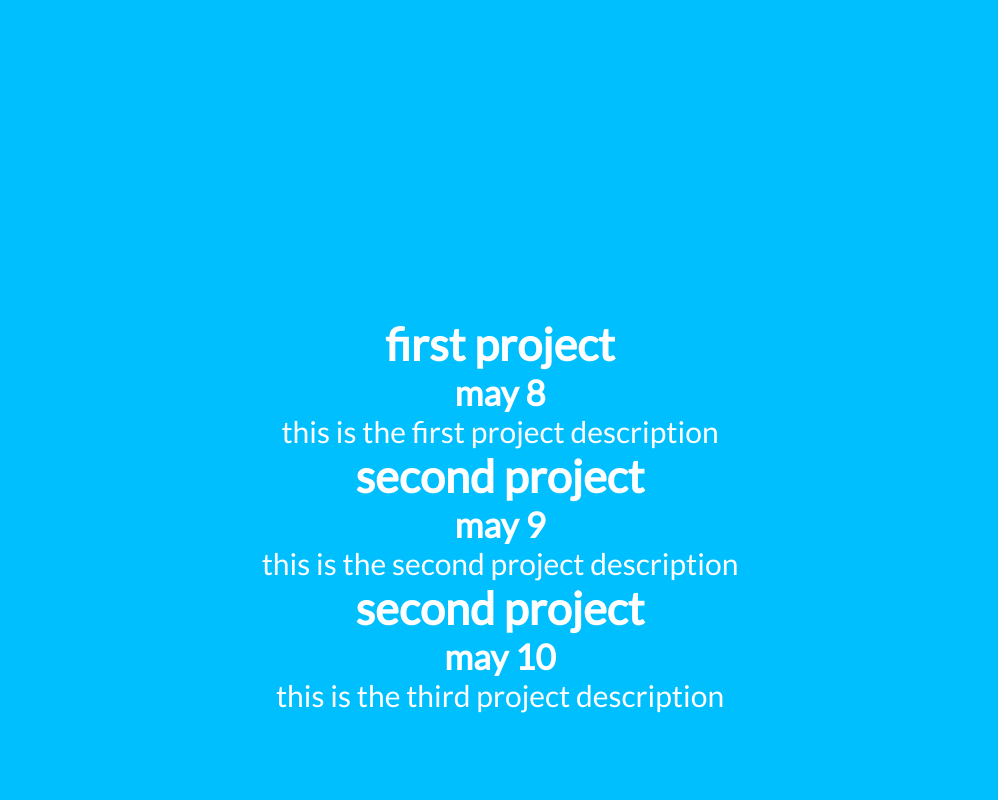
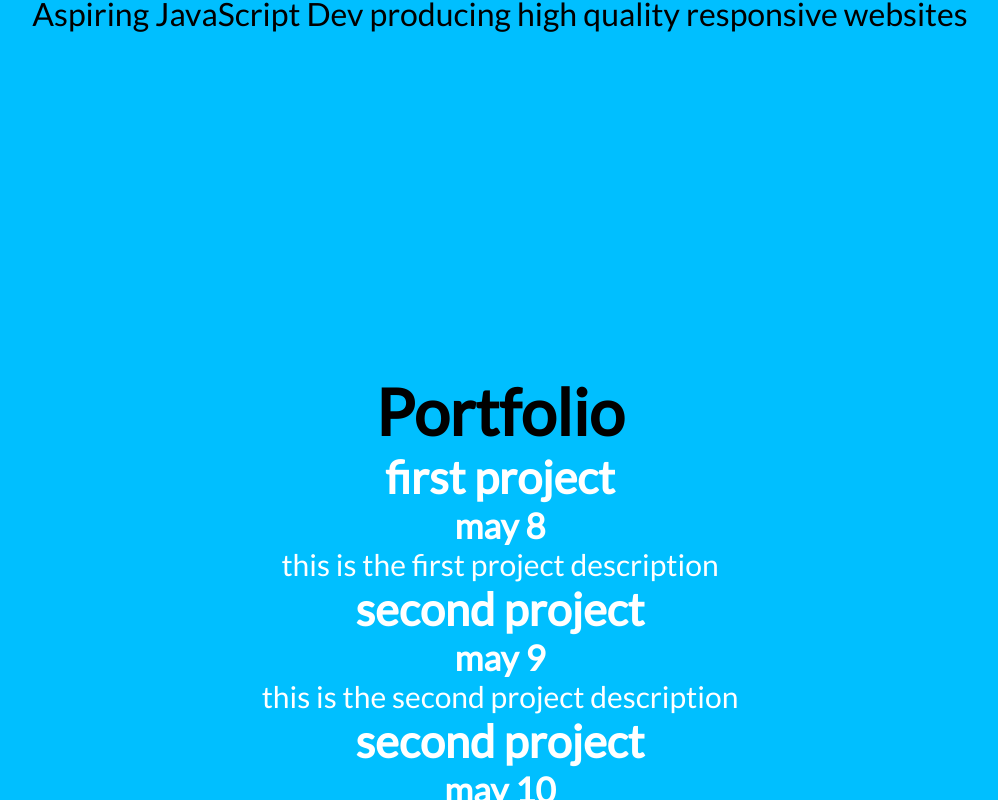
Before and after one commit to axelmichael11/portfolio, a plain HTML site: page index.html in a window 1280 px wide. Shown: the part 443-1243 px from the top of the page, without its empty margins (140-1138 px from the left). Before the commit the page ends 1156 px from the top, so only its background shows below. Drawn offline with nearby package versions, Linux system fonts and the light colour scheme; files that its build step writes are made by us from their sources.

Commit message:
madded handlebars

```diff
--- a/index.html
+++ b/index.html
@@ -17,7 +17,6 @@
   <div id="nav">
     <i id="icon-menu" class="fa fa-bars" aria-hidden="true"></i>
 
-
     <ul class="navBarlinks">
       <li id="about">About</li>
       <i id="about-icon" class="fa fa-id-card-o" aria-hidden="true"></i>
@@ -28,18 +27,21 @@
   </div>
   <div id="about-page"></div>
   <div id="portfolio-pages">
+      <h1>Portfolio</h1>
       <article class="template" data-category="whatev">
         <header>
-          <h1>Title</h1>
-          <h3 class="publishedOn">publishedOn</h3>
-          <p class="projectDescription">Description</p>
+          <h2>{{title}}</h2>
+          <h3 class="publishedOn">{{publishedOn}}</h3>
+          <p class="projectDescription">{{description}}</p>
         </header>
   </div>
 </body>
+<script src="https://cdnjs.cloudflare.com/ajax/libs/handlebars.js/4.0.4/handlebars.js"></script>
 <script
   src="https://code.jquery.com/jquery-3.2.1.min.js"
   integrity="sha256-hwg4gsxgFZhOsEEamdOYGBf13FyQuiTwlAQgxVSNgt4="
   crossorigin="anonymous"></script>
 <script src="scripts/projectData.js"></script>
 <script src="scripts/index.js"></script>
+<script src="scripts/pageView.js"></script>
 </html>
--- a/scripts/index.js
+++ b/scripts/index.js
@@ -13,14 +13,17 @@ function Project(rawDataObj) {
 }
 
 Project.prototype.toHtml = function () {
-  var $newProject = $('article.template').clone();
-  $newProject.removeClass('template');
+  // var $newProject = $('article.template').clone();
+  // $newProject.removeClass('template');
+  // if (!this.publishedOn) $newProject.addClass('draft');
+  // $newProject.find('h2').html(this.title);
+  // $newProject.find('h3').html(this.publishedOn);
+  // $newProject.find('p').html(this.description);
+  // return $newProject;
+  var template = $('.template').html();
 
-  if (!this.publishedOn) $newProject.addClass('draft');
-  $newProject.find('h1').html(this.title);
-  $newProject.find('h3').html(this.publishedOn);
-  $newProject.find('p').html(this.description);
-  return $newProject;
+  var templateRender = Handlebars.compile(template);
+  return templateRender(this);
 }
 
 function aboutPageGenerator() {
--- /dev/null
+++ b/scripts/pageView.js
@@ -0,0 +1,25 @@
+'use strict';
+
+
+$('#about').on('click',function() {
+  console.log('you clicked on it');
+});
+
+$('#about').on('click',function() {
+  $('html, body').animate({ scrollTop: 85 }, 600);
+  return false;
+});
+
+$('#about-icon').on('click',function() {
+  $('html, body').animate({ scrollTop: 85 }, 600);
+  return false;
+});
+
+$('#portfolio').on('click',function() {
+  $('html, body').animate({ scrollTop: 800 }, 600);
+  return false;
+});
+$('#portfolio-icon').on('click',function() {
+  $('html, body').animate({ scrollTop: 800 }, 600);
+  return false;
+});
--- a/style/base.css
+++ b/style/base.css
@@ -31,5 +31,10 @@ address {
   display: inline-block;
 }
 
+h1{
+  font-size:4em;
+  font-family: 'Lato', sans-serif;
+}
+
 /*LINK STYLES
 =======================================*/
--- a/style/modules.css
+++ b/style/modules.css
@@ -34,7 +34,7 @@
 
 #about-page {
   width:100%;
-  height:50%;
+  height:55%;
   /*border: 2px dashed green;*/
 }
 
@@ -47,8 +47,13 @@
   font-size: 100px bold;
 }
 
-#title {
-  font-size: 500px bold;
+#portfolio-pages {
+  text-align: center;
+  padding: 1em;
+}
+
+#intro {
+  font-size:2em;
 }
 
 #icon-menu {
```
